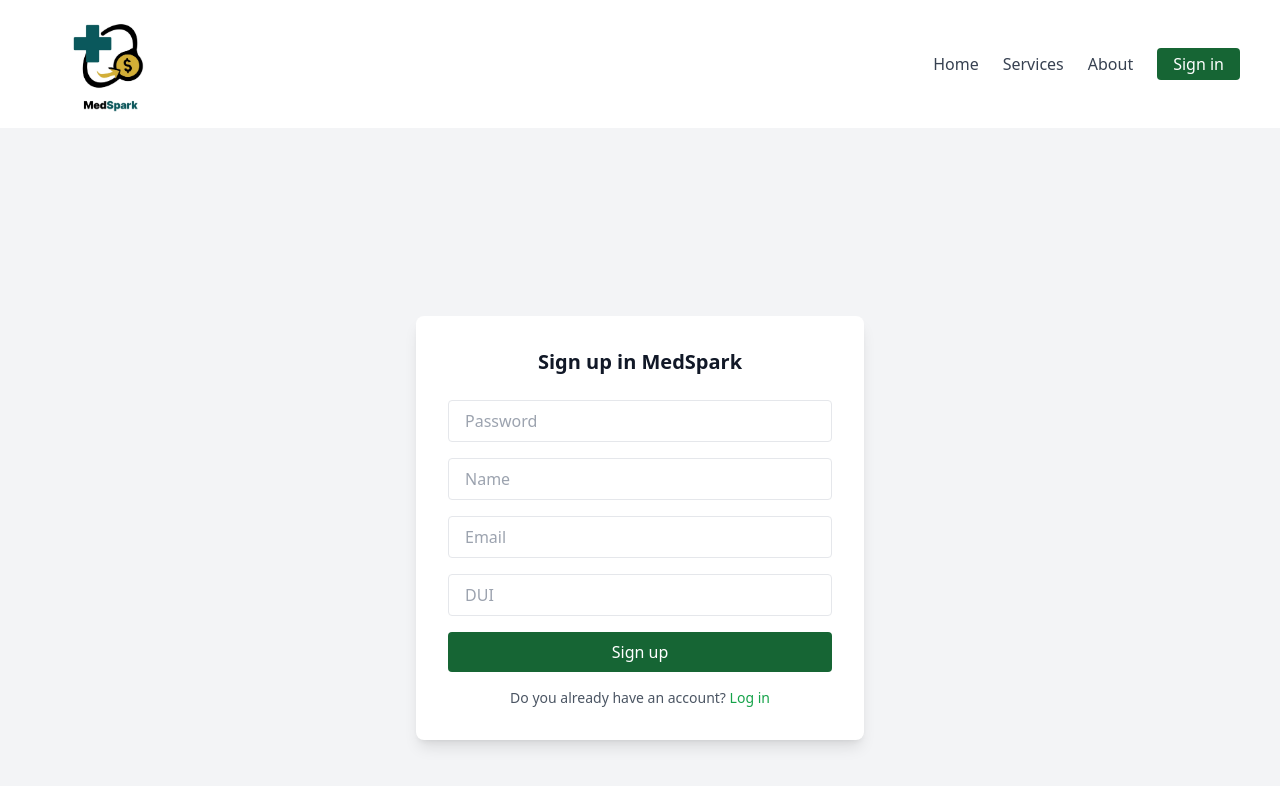
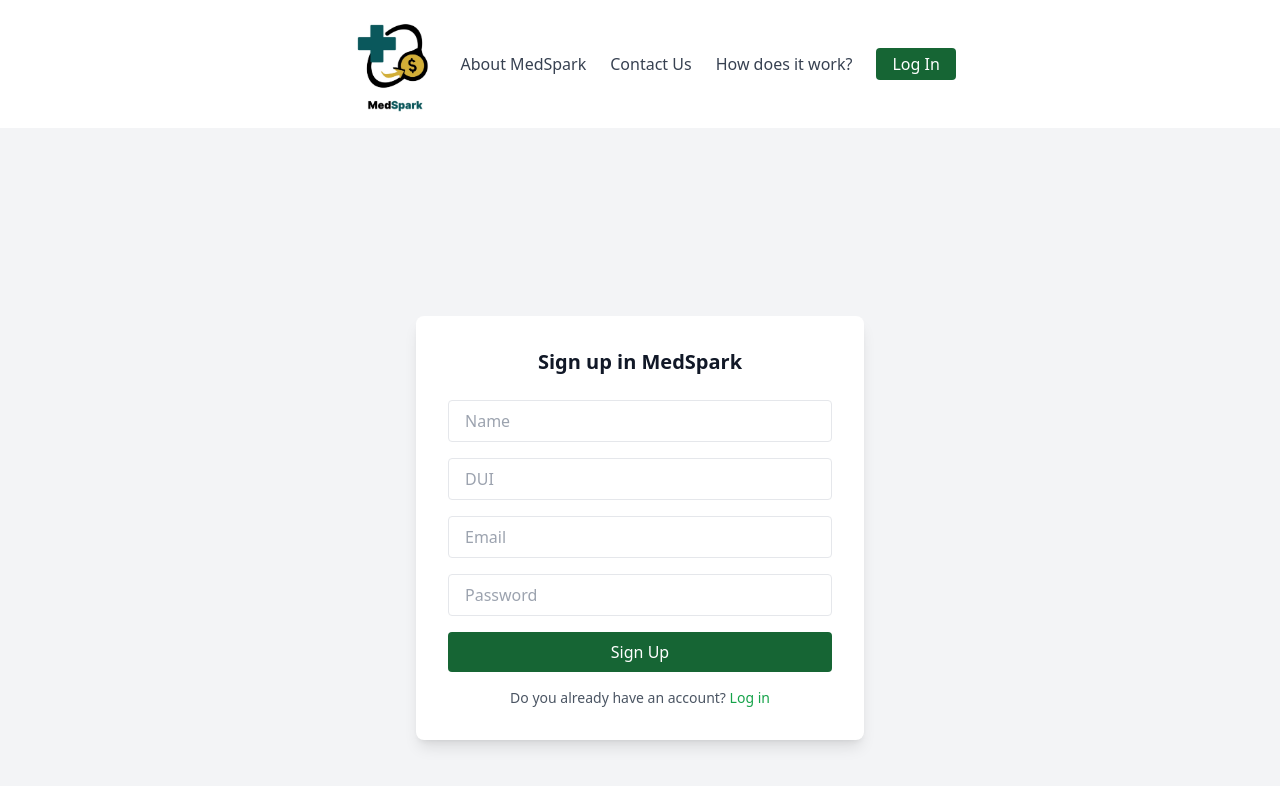
Before and after one commit to jeferson50/MedSpark, a plain HTML site: page SingUp.html in a window 1280 px wide. Drawn offline with nearby package versions, Linux system fonts and the light colour scheme.

Commit message:
Update SignUp.html

```diff
--- a/SingUp.html
+++ b/SingUp.html
@@ -8,31 +8,30 @@
 </head>
 <body class="bg-gray-100 font-sans">
 
-  <!-- Navbar -->
-  <header>
-    <div class="flex items-center justify-between px-10 py-4 bg-white shadow-md">
+
+    <div class="flex items-center justify-center px-10 py-4 bg-white shadow-md">
       <img src="Logo.png" alt="MedSpark Logo" class="h-24 w-auto px-6">
       <nav class="flex space-x-6 items-center">
-        <a href="index.html" class="text-gray-700 hover:text-green-600">Home</a>
-        <a href="#" class="text-gray-700 hover:text-green-600">Services</a>
-        <a href="#" class="text-gray-700 hover:text-green-600">About</a>
-        <a href="SingUp.html" class="bg-green-800 text-white px-4 py-1 rounded hover:bg-green-900">Sign in</a>
+        <a href="index.html" class="text-gray-700 hover:text-green-600">About MedSpark</a>
+        <a href="#" class="text-gray-700 hover:text-green-600">Contact Us</a>
+        <a href="#" class="text-gray-700 hover:text-green-600">How does it work?</a>
+        <a href="SignUp.html" class="bg-green-800 text-white px-4 py-1 rounded hover:bg-green-900">Log In</a>
       </nav>
     </div>
-  </header>
 
-  <!-- Formulario -->
+
+
   <div class="flex justify-center items-center min-h-screen bg-gray-100">
     <div class="bg-white p-8 rounded-lg shadow-lg w-full max-w-md">
       <h2 class="text-xl font-semibold text-center text-gray-900 mb-6">Sign up in MedSpark</h2>
 
       <form class="space-y-4">
+        <input type="text" placeholder="Name" class="w-full px-4 py-2 border rounded focus:outline-none focus:ring-2 focus:ring-green-500">
+        <input type="text" maxlength="10" placeholder="DUI" class="w-full px-4 py-2 border rounded focus:outline-none focus:ring-2 focus:ring-green-500">
+        <input type="email" placeholder="Email" class="w-full px-4 py-2 border rounded focus:outline-none focus:ring-2 focus:ring-green-500">
         <input type="password" placeholder="Password" class="w-full px-4 py-2 border rounded focus:outline-none focus:ring-2 focus:ring-green-500">
-        <input type="text" placeholder="Name" class="w-full px-4 py-2 border rounded focus:outline-none focus:ring-2 focus:ring-green-500">
-        <input type="email" placeholder="Email" class="w-full px-4 py-2 border rounded focus:outline-none focus:ring-2 focus:ring-green-500">
-        <input type="text" placeholder="DUI" class="w-full px-4 py-2 border rounded focus:outline-none focus:ring-2 focus:ring-green-500">
 
-        <button type="submit" class="w-full bg-green-800 text-white py-2 rounded hover:bg-green-900">Sign up</button>
+        <button type="submit" class="w-full bg-green-800 text-white py-2 rounded hover:bg-green-900">Sign Up</button>
       </form>
 
       <p class="text-center text-sm text-gray-600 mt-4">
```
